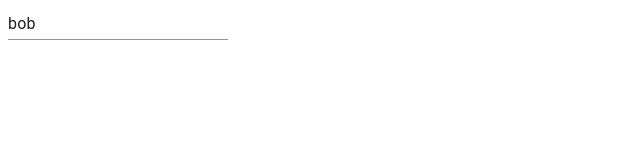
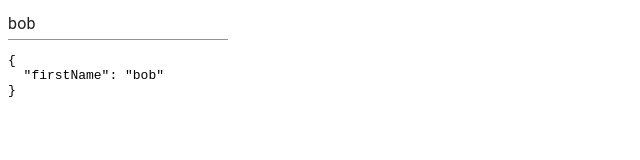
Before and after one commit to KIM-JUNHO/formik2, a React (Create React App) app: page / in a window 1280 px wide. Shown: the top 160 px of the page, without its empty margins (0-640 px from the left). Built offline with nearby package versions, Linux system fonts and the light colour scheme.

Commit message:
pre JSON.stringify

```diff
--- a/src/App.tsx
+++ b/src/App.tsx
@@ -8,7 +8,7 @@ export default function App() {
       <Formik
         initialValues={{ firstName: 'bob' }}
         onSubmit={data => {
-          alert(data.firstName);
+          console.log('submit : ', data);
         }}
       >
         {({ values, handleChange, handleBlur, handleSubmit }) => (
@@ -19,6 +19,7 @@ export default function App() {
               onChange={handleChange}
               onBlur={handleBlur}
             />
+            <pre>{JSON.stringify(values, null, 2)}</pre>
           </form>
         )}
       </Formik>
```
